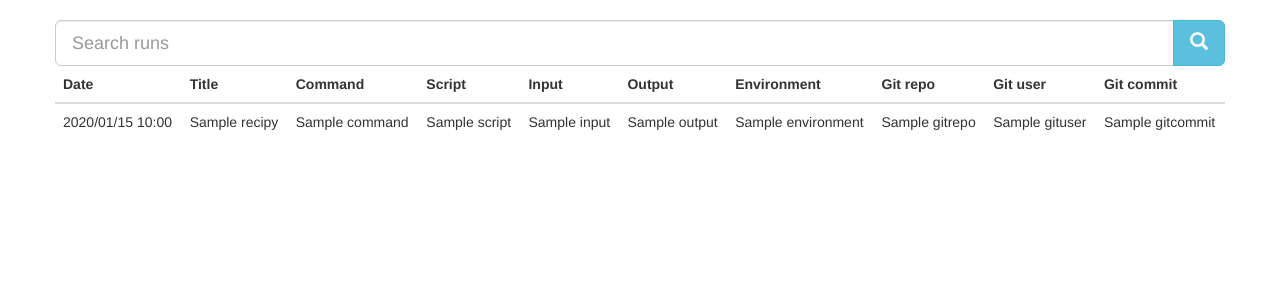
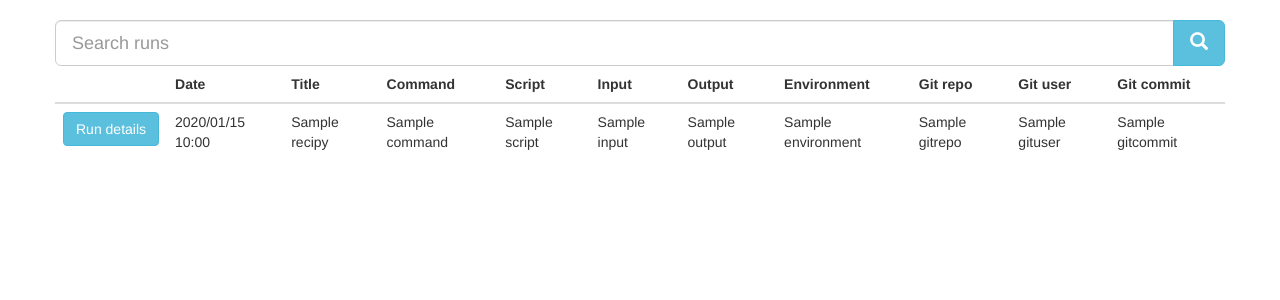
Before and after one commit to recipy/recipy, a Flask app: page / in a window 1280 px wide. Shown: the part 52-352 px from the top of the page. Run offline with Flask 2, Linux system fonts and the light colour scheme; a database or web service that is not in the repository returns one stand-in record (values such as "Sample title"); some libraries are stand-ins or nearby versions.

Commit message:
Add link to run details in index template

```diff
--- a/recipyGui/templates/runs/list.html
+++ b/recipyGui/templates/runs/list.html
@@ -52,6 +52,7 @@
       <table class="table table-hover">
         <thead>
           <tr>
+            <th></th>
             <th>Date</th>
             <th>Title</th>
             <th>Command</th>
@@ -67,6 +68,15 @@
         <tbody>
           {% for run in runs %}
           <tr>
+            <td>
+              <form class="form" role="form" action="{{ url_for('run_details') }}" method="get">
+                <input type="hidden" name="id" value="{{ run._id }}"></input>
+                <input type="hidden" name="query" value="{{ query }}"></input>
+                <button type="submit" class="btn btn-info">
+                  Run details
+                </button>
+              </form>
+            </td>
             <td>{{ run.date | datetimefilter }}</td>
             <td>{{ run.title }}</td>
             <td>{{ run.command | highlight(query) | safe }}</td>
```
